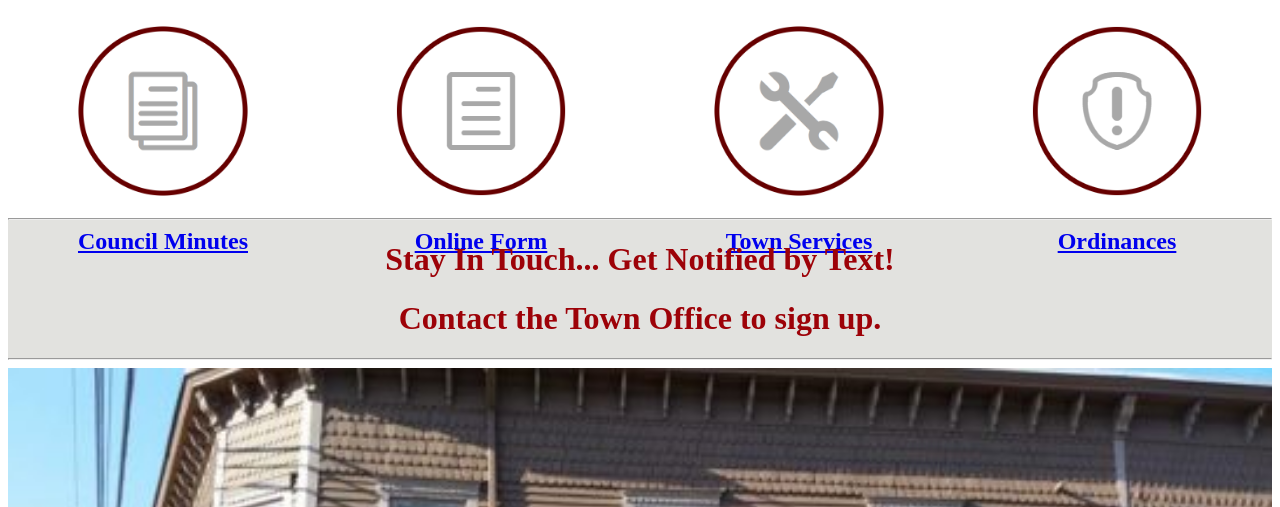
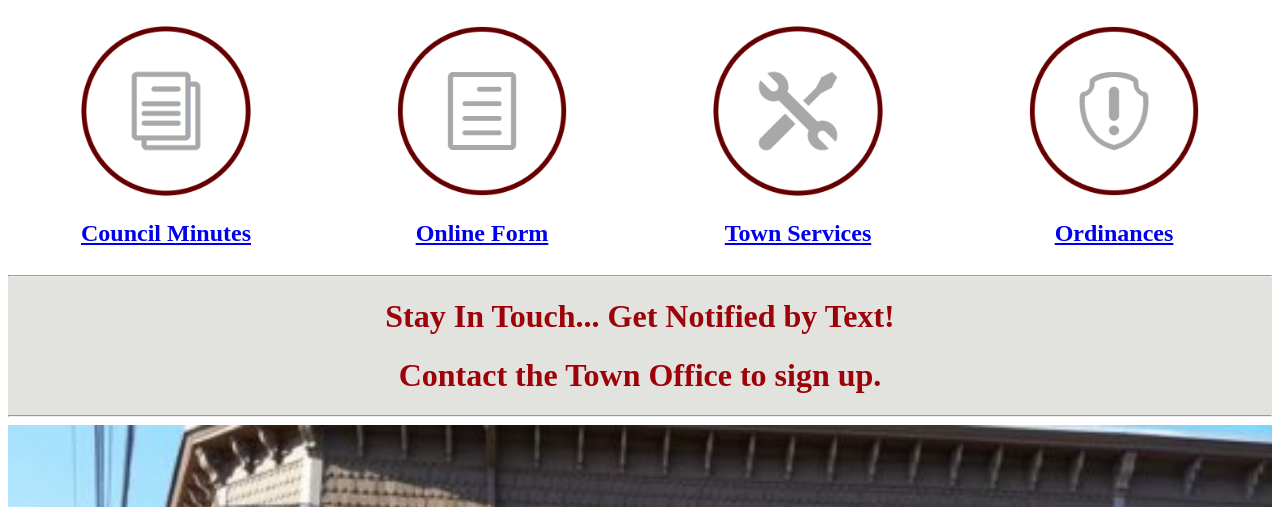
Before and after one commit to yuukikun002/yuukikun002.com, a PHP site: page /change.html in a window 1280 px wide. Shown: the top 507 px of the page. Run offline with PHP 8.4, Linux system fonts and the light colour scheme.

Commit message:
fix bugs in change.css

```diff
--- a/Styles/change.css
+++ b/Styles/change.css
@@ -11,12 +11,7 @@
   "one two three four";
 
   grid-template-columns: 1fr 1fr 1fr 1fr;
-  grid-template-rows: 1fr 1fr;
-  grid-row-gap: .5em;
-  grid-column-gap: .5em;
 
-  height: 23vh;
-  margin: 0px;
 
 }
 
```
